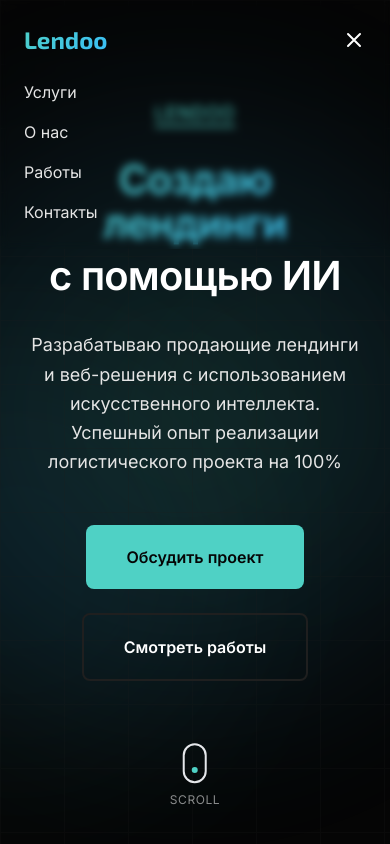
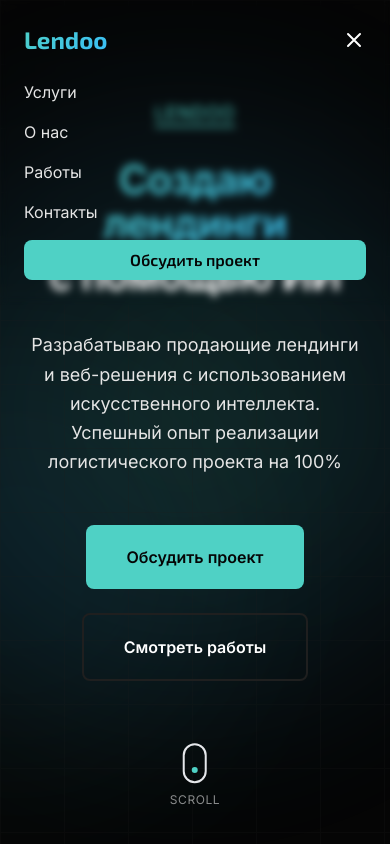
Before and after one commit to danilkosov07-afk/Lendoo, a Next.js app: page / in a window 390 px wide. Both pictures are taken after a click on the button "Toggle menu". Shown: the top 844 px of the page. Built offline with nearby package versions, Linux system fonts and the light colour scheme.

Commit message:
fix: add proper click handlers for header navigation links

```diff
--- a/components/Header.tsx
+++ b/components/Header.tsx
@@ -15,16 +15,15 @@ export default function Header() {
   })
 
   // Smooth scroll для якорных ссылок
-  useEffect(() => {
-    const handleAnchorClick = (e: MouseEvent) => {
-      const target = e.target as HTMLAnchorElement
-      if (target.hash) {
+  const handleLinkClick = (e: React.MouseEvent<HTMLAnchorElement>, href: string) => {
+    if (href.startsWith('#')) {
       e.preventDefault()
-        const element = document.querySelector(target.hash)
-        if (element) {
-          const headerHeight = 80
-          const elementPosition = element.getBoundingClientRect().top + window.pageYOffset
-          const offsetPosition = elementPosition - headerHeight
+      const targetId = href.substring(1)
+      const targetElement = document.getElementById(targetId)
+      if (targetElement) {
+        const headerOffset = 100
+        const elementPosition = targetElement.getBoundingClientRect().top
+        const offsetPosition = elementPosition + window.pageYOffset - headerOffset
 
         window.scrollTo({
           top: offsetPosition,
@@ -33,10 +32,6 @@ export default function Header() {
       }
     }
   }
-
-    document.addEventListener('click', handleAnchorClick)
-    return () => document.removeEventListener('click', handleAnchorClick)
-  }, [])
 
   return (
     <motion.header
@@ -66,22 +61,24 @@ export default function Header() {
               <motion.a
                 key={item.label}
                 href={item.href}
+                onClick={(e) => handleLinkClick(e, item.href)}
                 initial={{ opacity: 0, y: -20 }}
                 animate={{ opacity: 1, y: 0 }}
                 transition={{ duration: 0.6, delay: index * 0.1 }}
-                className="text-foreground-muted hover:text-accent-primary transition-colors font-body text-body"
+                className="text-foreground-muted hover:text-accent-primary transition-colors font-body text-body cursor-pointer"
               >
                 {item.label}
               </motion.a>
             ))}
             <motion.a
               href={headerData.cta.href}
+              onClick={(e) => handleLinkClick(e, headerData.cta.href)}
               initial={{ opacity: 0, y: -20 }}
               animate={{ opacity: 1, y: 0 }}
               transition={{ duration: 0.6, delay: 0.4 }}
               whileHover={{ scale: 1.05 }}
               whileTap={{ scale: 0.95 }}
-              className="px-6 py-2 bg-accent-primary text-background font-heading font-semibold rounded-lg transition-all duration-300 hover:bg-accent-secondary"
+              className="px-6 py-2 bg-accent-primary text-background font-heading font-semibold rounded-lg transition-all duration-300 hover:bg-accent-secondary cursor-pointer"
             >
               {headerData.cta.text}
             </motion.a>
@@ -121,12 +118,25 @@ export default function Header() {
               <a
                 key={item.label}
                 href={item.href}
-                className="block text-foreground-muted hover:text-accent-primary transition-colors"
-                onClick={() => setIsMenuOpen(false)}
+                onClick={(e) => {
+                  handleLinkClick(e, item.href)
+                  setIsMenuOpen(false)
+                }}
+                className="block text-foreground-muted hover:text-accent-primary transition-colors cursor-pointer"
               >
                 {item.label}
               </a>
             ))}
+            <a
+              href={headerData.cta.href}
+              onClick={(e) => {
+                handleLinkClick(e, headerData.cta.href)
+                setIsMenuOpen(false)
+              }}
+              className="block mt-4 px-6 py-2 bg-accent-primary text-background font-heading font-semibold rounded-lg text-center transition-all duration-300 hover:bg-accent-secondary cursor-pointer"
+            >
+              {headerData.cta.text}
+            </a>
           </motion.div>
         )}
       </nav>
```
Lines whose indentation alone changed are shown as unchanged.
